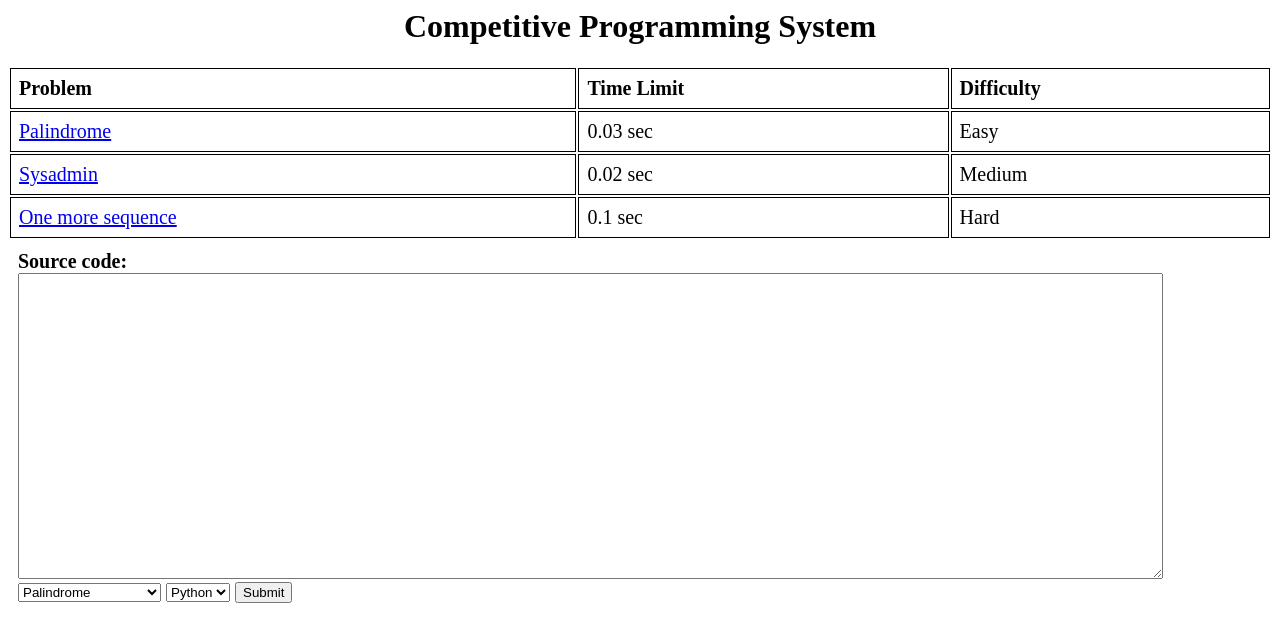
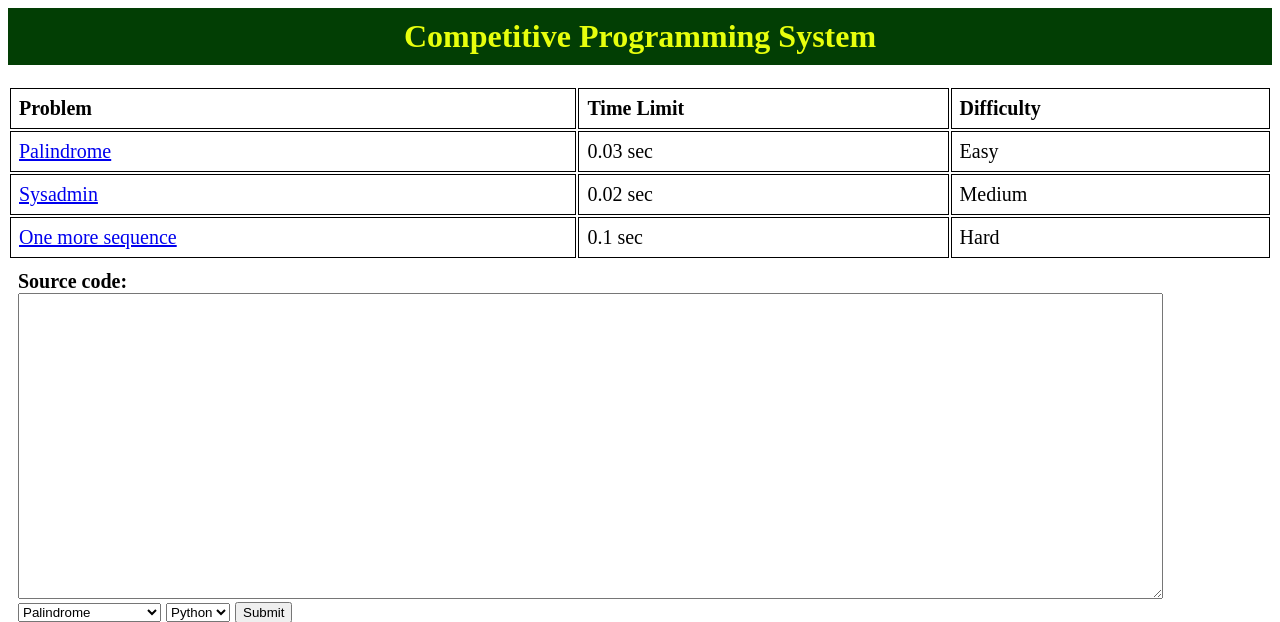
Before and after one commit to AYanchev01/Competitive-Programming-System, a Flask app: page / in a window 1280 px wide. Shown: the top 622 px of the page. Run offline with Flask 2, Linux system fonts and the light colour scheme.

Commit message:
adding color to title

```diff
--- a/cps/templates/index.html
+++ b/cps/templates/index.html
@@ -1,6 +1,10 @@
 <style>
     h1 {
-        text-align: center;
+    text-align: center;
+    color: #e7ff0d;
+    background-color: #023e04;
+    width: 100%;
+    padding: 10px 0;
     }
     table {
         width: 100%;
```
